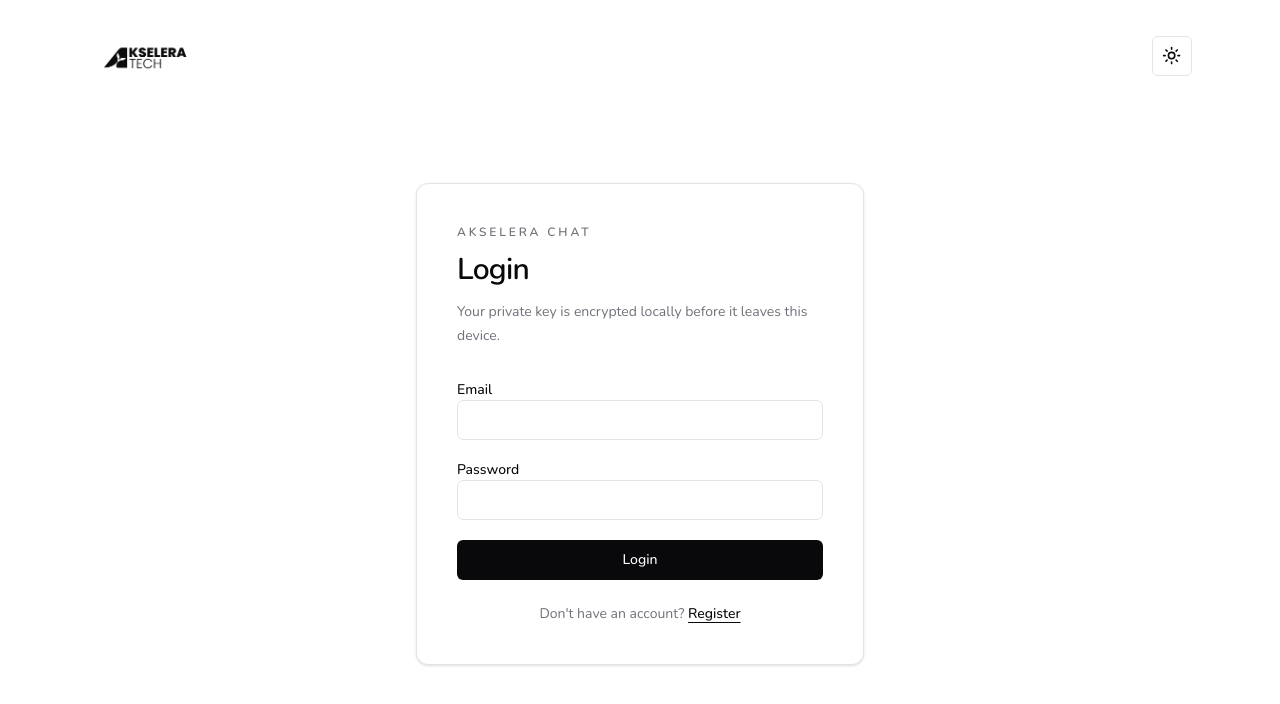
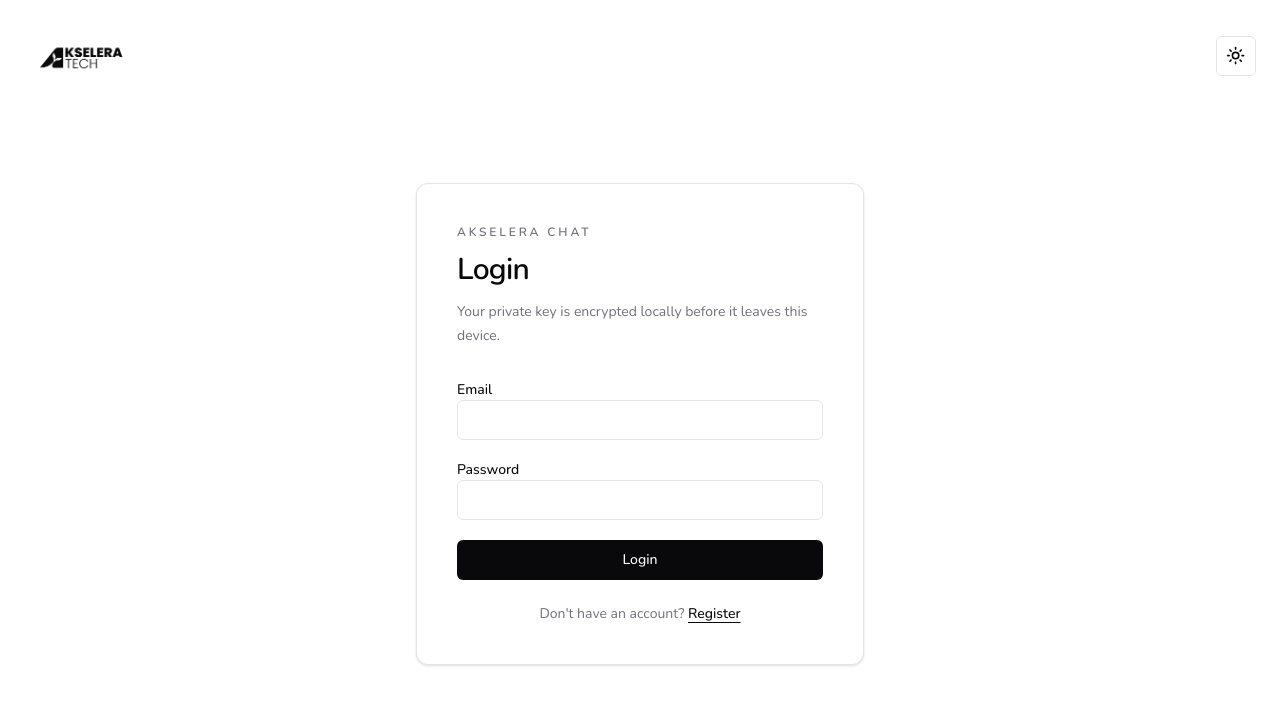
Before and after one commit to rayhanzz772/akselera-chat, a Next.js app: page /login in a window 1280 px wide. Shown: the top 704 px of the page. Built offline with nearby package versions, Linux system fonts and the light colour scheme; no server answers.

Commit message:
fix: remove unnecessary max-width from chat page and header components

```diff
--- a/app/chat/page.tsx
+++ b/app/chat/page.tsx
@@ -220,7 +220,7 @@
 					Loading your chats...
 				</div>
 			) : (
-				<div className="mx-auto flex min-h-0 w-full max-w-6xl flex-1 overflow-hidden border-y bg-card">
+				<div className="mx-auto flex min-h-0 w-full flex-1 overflow-hidden border-y bg-card">
 					<ConversationList
 						rooms={rooms}
 						selectedRoomId={selectedRoom?.id}
--- a/components/ui/header.tsx
+++ b/components/ui/header.tsx
@@ -15,7 +15,7 @@
 
 export function Header({ isDark, onThemeChange, userName, onLogout, className = "" }: HeaderProps) {
   return (
-    <header className={`mx-auto flex w-full max-w-6xl shrink-0 items-center justify-between px-6 py-6 ${className}`}>
+    <header className={`mx-auto flex w-full shrink-0 items-center justify-between px-6 py-6 ${className}`}>
       <Image
         src={isDark ? "/assets/logo/white.png" : "/assets/logo/dark.png"}
         alt="Akselera Tech"
```
